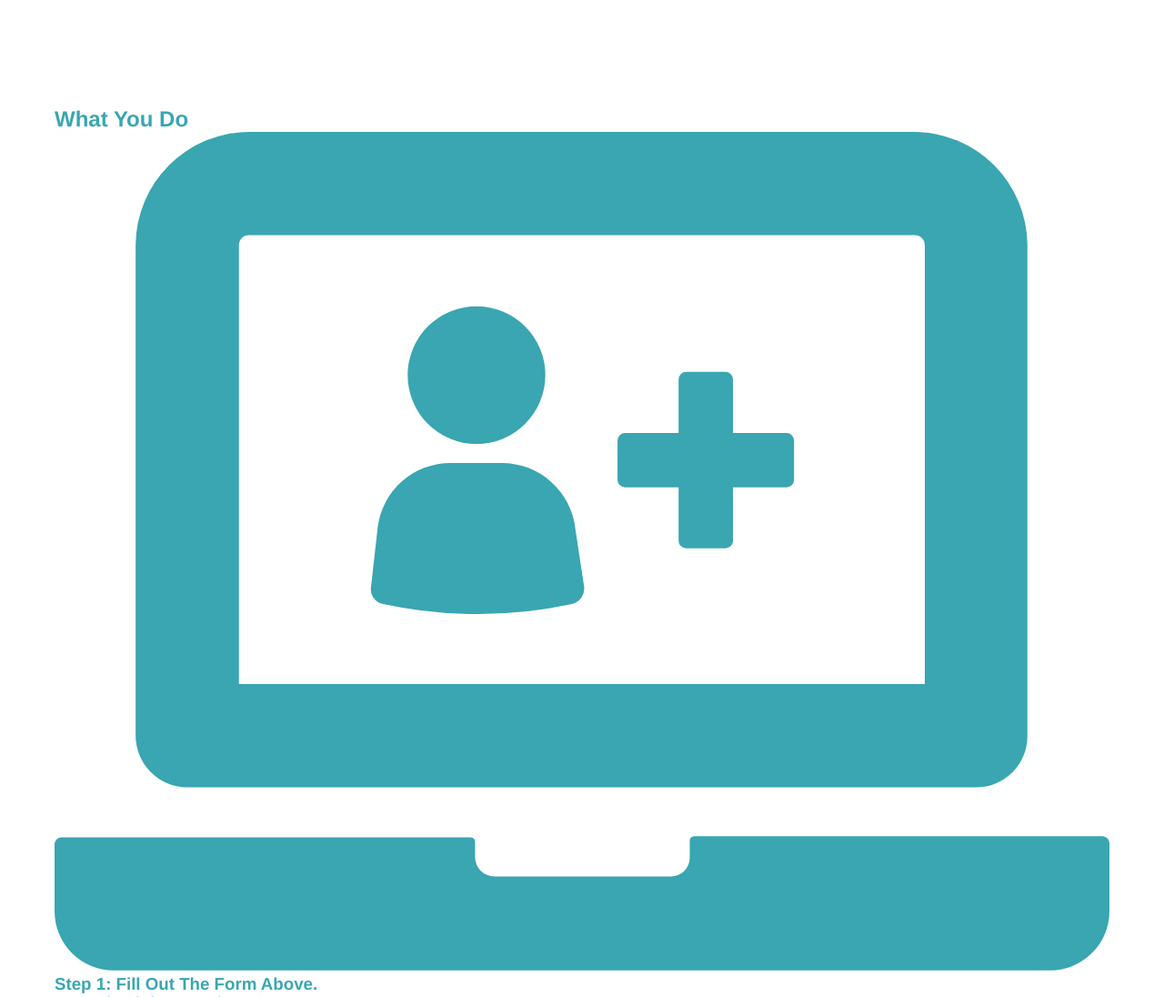
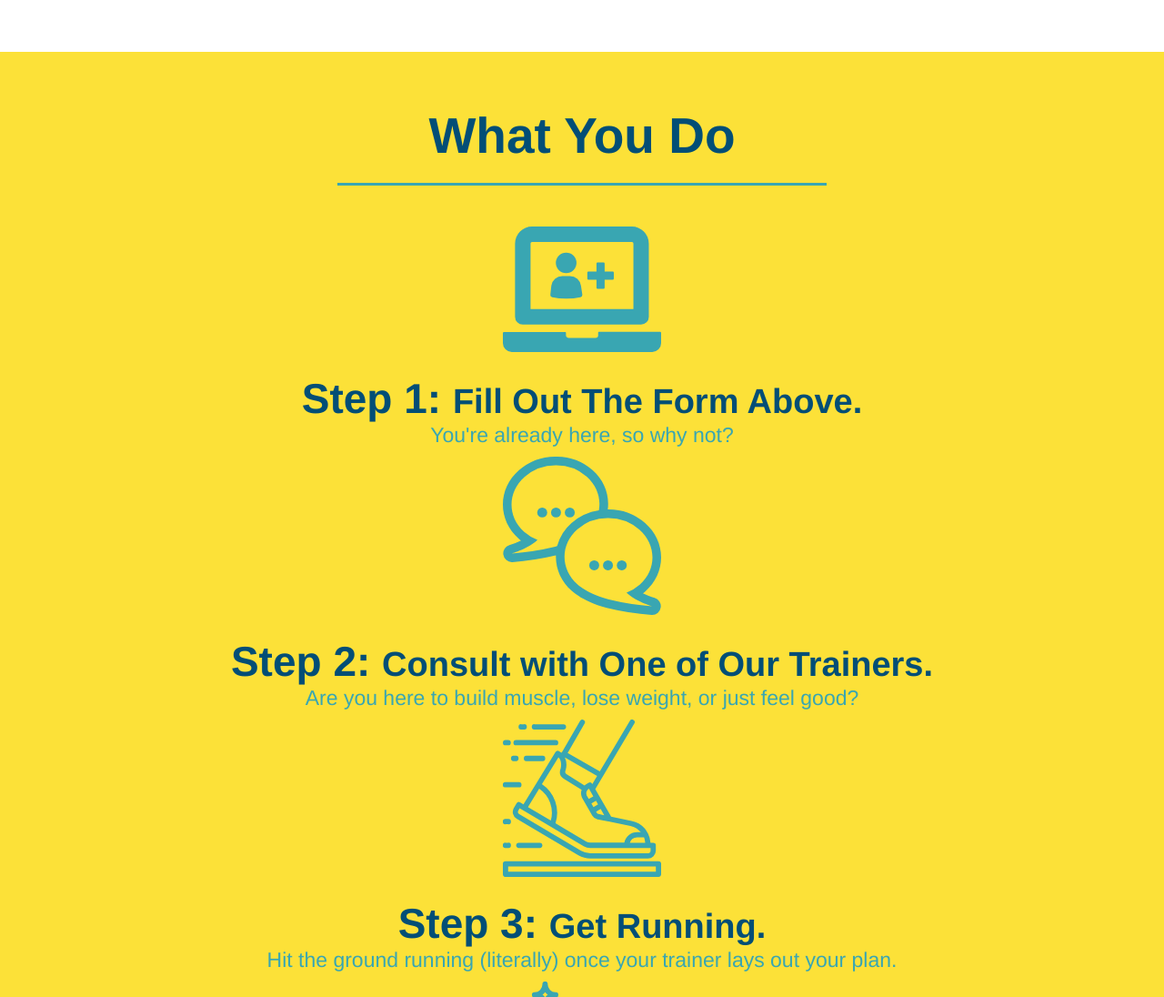
Before and after one commit to buykajamsran/run-buddy, a plain HTML site: page index.html in a window 1280 px wide. Shown: the part 1123-2219 px from the top of the page at 91% size. Drawn offline with Linux system fonts and the light colour scheme.

Commit message:
style what you do section

```diff
--- a/assets/css/style.css
+++ b/assets/css/style.css
@@ -122,20 +122,10 @@ section {
     padding: 10px 20px;
     font-size: 16px;
 }
+/* Hero Style End */
 
 .intro {
     text-align: center;
-}
-
-.intro h2 {
-    /* add this alongside your other declarations */
-    display: inline-block;
-    font-size: 55px;
-    color: #024e76;
-    margin-bottom: 35px;
-    padding: 0 100px 20px 100px;
-    border-bottom: 3px solid;
-    border-color: #fce138;
 }
 
 .intro p {
@@ -145,4 +135,45 @@ section {
     width: 80%;
     font-size: 20px;
 }
-/* Hero Style End */
+
+.steps {
+    text-align: center;
+    background: #fce138;
+}
+
+.steps img {
+    width: 15%;
+    margin: 10px 0;
+}
+
+.steps h3 {
+    color: #024e76;
+    font-size: 46px;
+    margin-top: 10px;
+}
+
+.steps p {
+    color: #39a6b2;
+    font-size: 23px;
+}
+
+.steps span {
+    font-size: 38px;
+}
+
+.section-title {
+    font-size: 55px;
+    color: #024e76;
+    margin-bottom: 35px;
+    padding: 0 100px 20px 100px;
+    display: inline-block;
+    border-bottom: 3px solid;
+}
+
+.primary-border {
+    border-color: #fce138;
+}
+
+.secondary-border {
+    border-color: #39a6b2;
+}
--- a/index.html
+++ b/index.html
@@ -75,38 +75,38 @@
 
         <!-- "what we do" section -->
         <section id="what-we-do" class="intro">
-            <h2>What We Do</h2>
+            <h2 class="section-title primary-border">What We Do</h2>
             <p>
                 butcher selfies chambray shabby chic gentrify readymade yr Echo Park XOXO Tumblr normcore Banksy direct trade Blue Bottle chillwave you probably haven't heard of them single-origin coffee Vice fanny pack fixie Odd Future Austin fingerstache pickled twee synth Wes Anderson Thundercats viral bitters flannel meggings narwhal Marfa Schlitz sustainable Intelligentsia umami deep v craft
             </p>
         </section>
 
         <!-- "what you do" section -->
-        <section id="what-you-do">
-            <h2> What You Do</h2>
+        <section id="what-you-do" class="steps">
+            <h2 class="section-title secondary-border">What You Do</h2>
 
             <div>
                 <!-- insert this img element -->
                 <img src="./assets/images/01-04-svgs/step-1.svg" alt="">
-                <h3>Step 1: Fill Out The Form Above.</h3>
+                <h3>Step 1: <span>Fill Out The Form Above.</span></h3>
                 <p>You're already here, so why not?</p>
             </div>
 
             <div>
                 <img src="./assets/images/01-04-svgs/step-2.svg" alt="">
-                <h3>Step 2: Consult with One of Our Trainers.</h3>
+                <h3>Step 2: <span>Consult with One of Our Trainers.</span></h3>
                 <p>Are you here to build muscle, lose weight, or just feel good?</p>
             </div>
 
             <div>
                 <img src="./assets/images/01-04-svgs/step-3.svg" alt="">
-                <h3>Step 3: Get Running.</h3>
+                <h3>Step 3: <span>Get Running.</span></h3>
                 <p>Hit the ground running (literally) once your trainer lays out your plan.</p>
             </div>
 
             <div>
                 <img src="./assets/images/01-04-svgs/step-4.svg" alt="">
-                <h3>Step 4: See Results.</h3>
+                <h3>Step 4: <span>See Results.</span></h3>
                 <p>Bi-weekly checkins with your trainer will keep you focused.</p>
             </div>
         </section>
```
